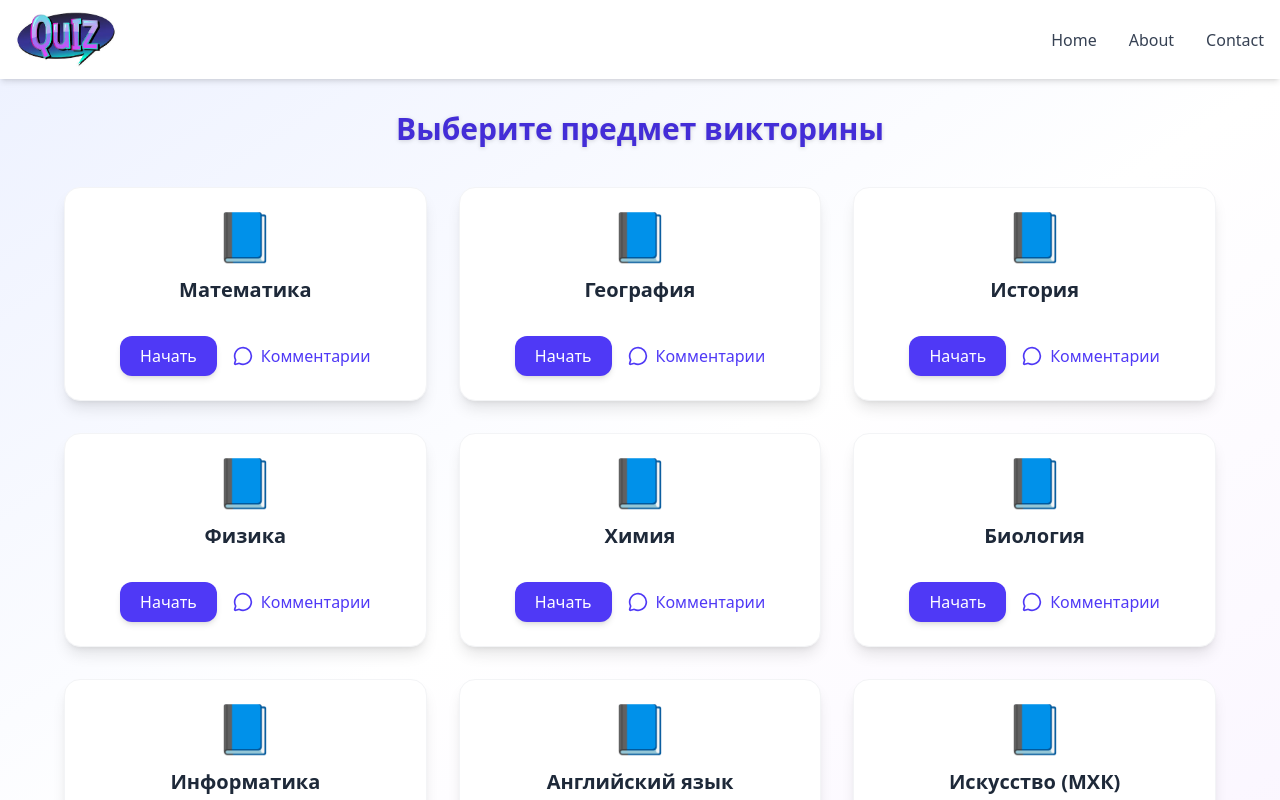
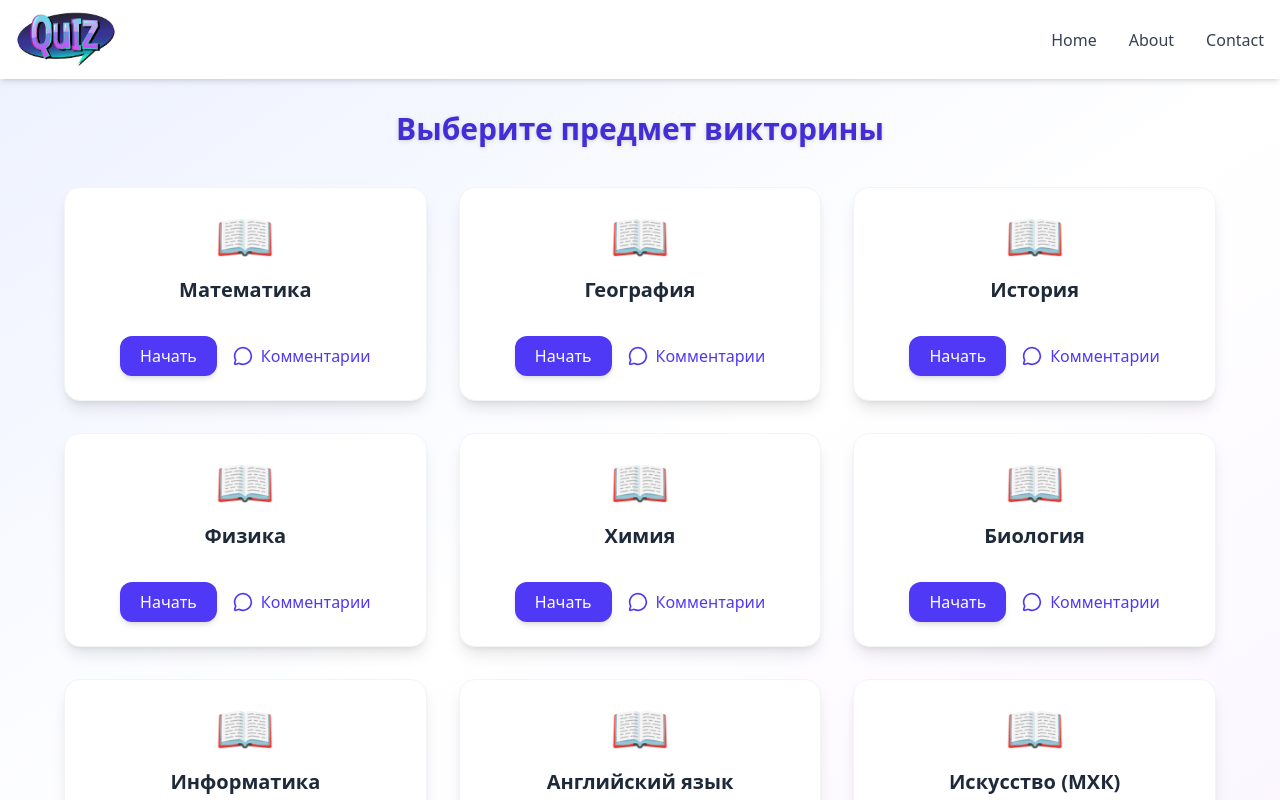
Before and after one commit to SayfovAliakbar/Quiz, a Next.js app: page / in a window 1280 px wide. Shown: the top 800 px of the page. Built offline with nearby package versions, Linux system fonts and the light colour scheme; data requests are answered from the project's data file.

Commit message:
Change books icon

```diff
--- a/src/components/home/options.jsx
+++ b/src/components/home/options.jsx
@@ -38,7 +38,7 @@ const Options = () => {
             className='bg-white shadow-lg hover:shadow-2xl rounded-2xl p-6 text-center transition-all hover:scale-[1.03] border border-gray-100'
           >
             <div className='flex flex-col items-center gap-4'>
-              <span className='text-5xl'>📘</span>
+              <span className='text-5xl'>📖</span>
               <p className='text-xl font-semibold text-gray-800'>{el.name}</p>
 
               <div className='flex justify-center gap-4 mt-4'>
```
